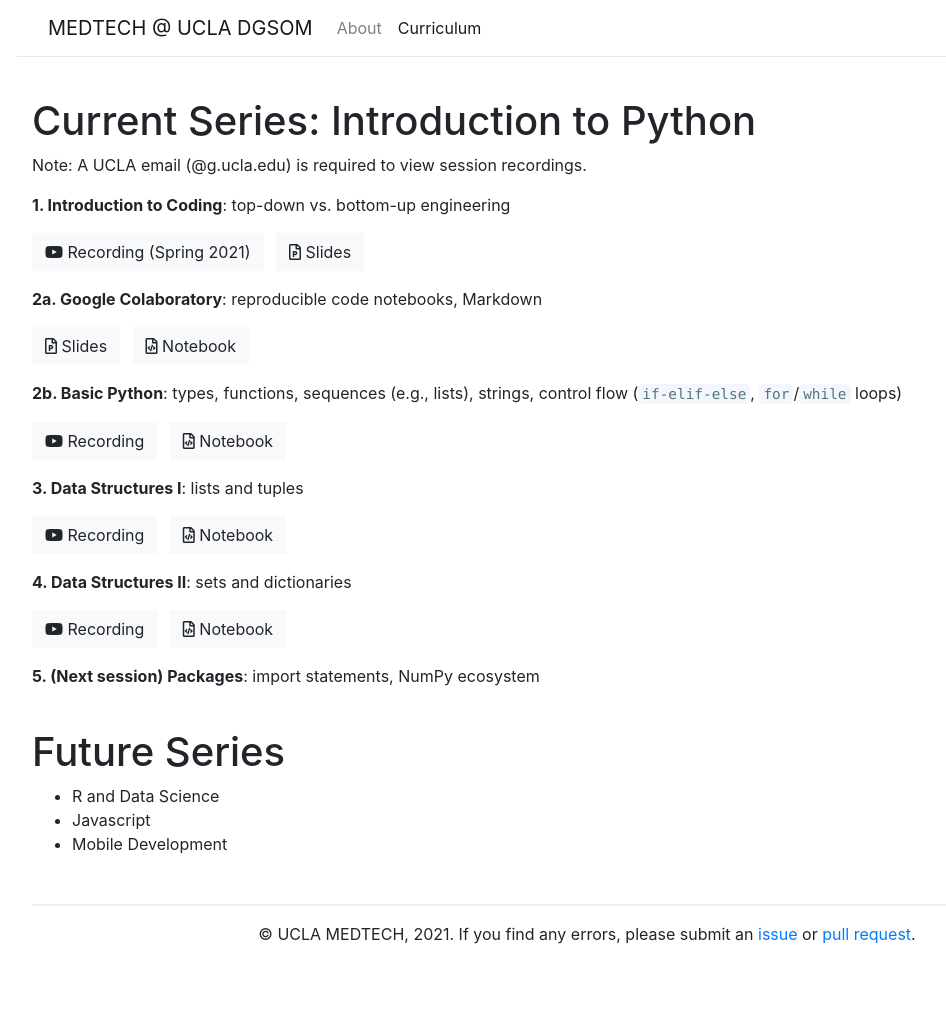
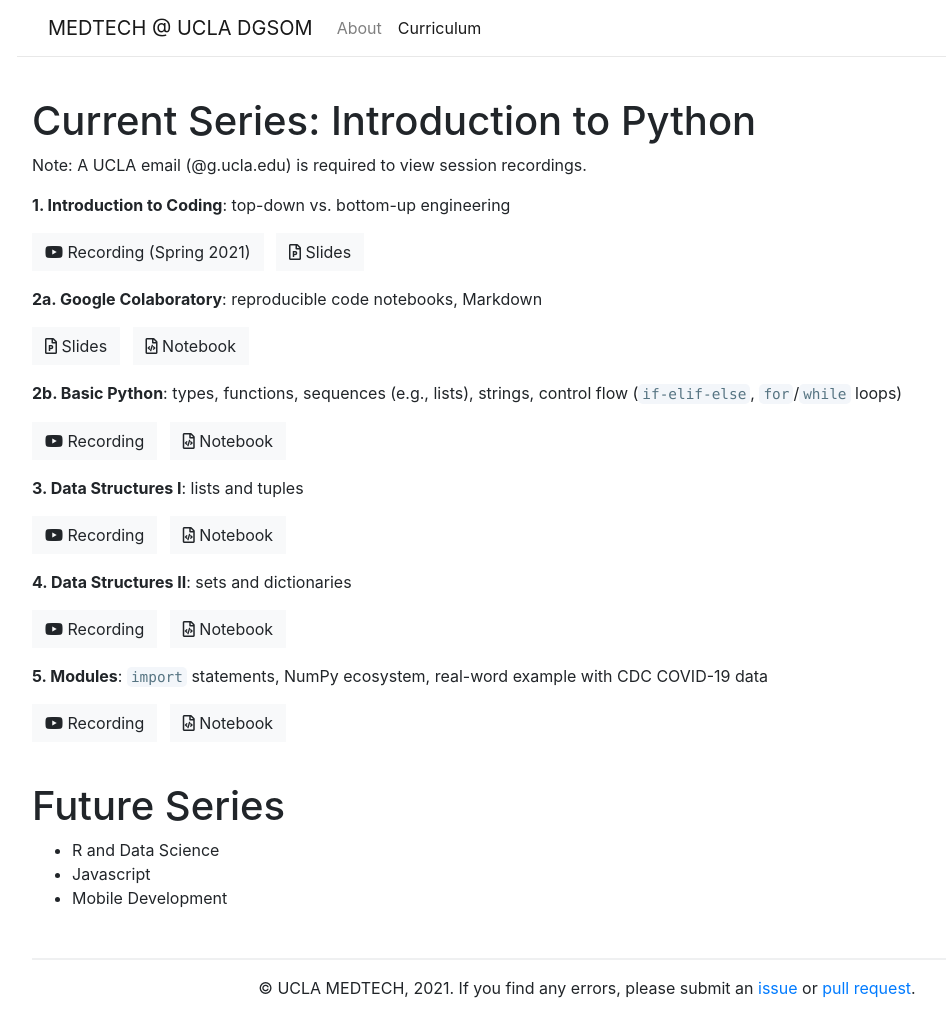
Before and after one commit to medtech-edu/ucla, a Jekyll site: the page built from _pages/curriculum.md, in a window 1280 px wide. Shown: the whole page, without its empty margins (53-999 px from the left). Built offline with Jekyll 4.4.1, drawn with Linux system fonts in a browser that asks for light colours; nearby versions of some CDN libraries; a style sheet for code colours, icons or effects is not loaded; before the commit the page ends 962 px from its top, so only the background shows below that.

Commit message:
Update curriculum.md: Python Modules (Session 5)

```diff
--- a/_pages/curriculum.md
+++ b/_pages/curriculum.md
@@ -34,7 +34,10 @@ Note: A UCLA email (@g.ucla.edu) is required to view session recordings.
 <a href="https://drive.google.com/file/d/1QzcF3GG1FEtS4ZEcXXOKuSNbMCkgIyYX/view?usp=sharing" class="btn btn-light mr-2"><i class="fab fa-youtube"></i> Recording</a>
 <a href="https://colab.research.google.com/drive/1yWFrgRammamTqXdgcTX9cJyHR_xH0slV?usp=sharing" class="btn btn-light mr-2"><i class="far fa-file-code"></i> Notebook</a>
 
-**5. (Next session) Packages**: import statements, NumPy ecosystem
+**5. Modules**: `import` statements, NumPy ecosystem, real-word example with CDC COVID-19 data
+
+<a href="https://drive.google.com/file/d/1CIh4kT8LY-a8f8T3n0f5dgDlGbHPZrZ_/view?usp=sharing" class="btn btn-light mr-2"><i class="fab fa-youtube"></i> Recording</a>
+<a href="https://colab.research.google.com/drive/1af5AMiJgKeb456XJK_bshwZH5fwLl22c?usp=sharing" class="btn btn-light mr-2"><i class="far fa-file-code"></i> Notebook</a>
 
 <h1 class="page-title">Future Series</h1>
 
```
